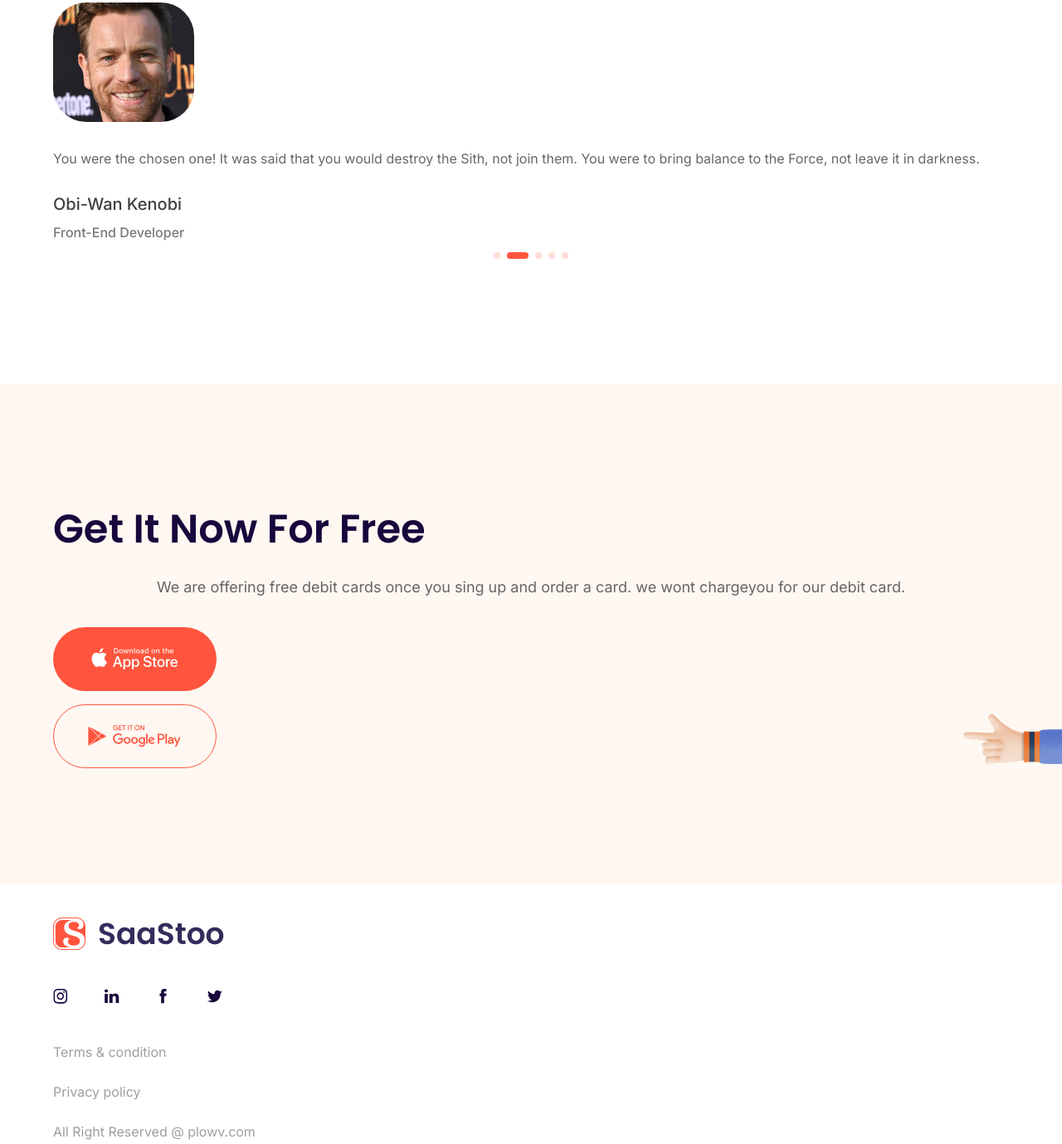
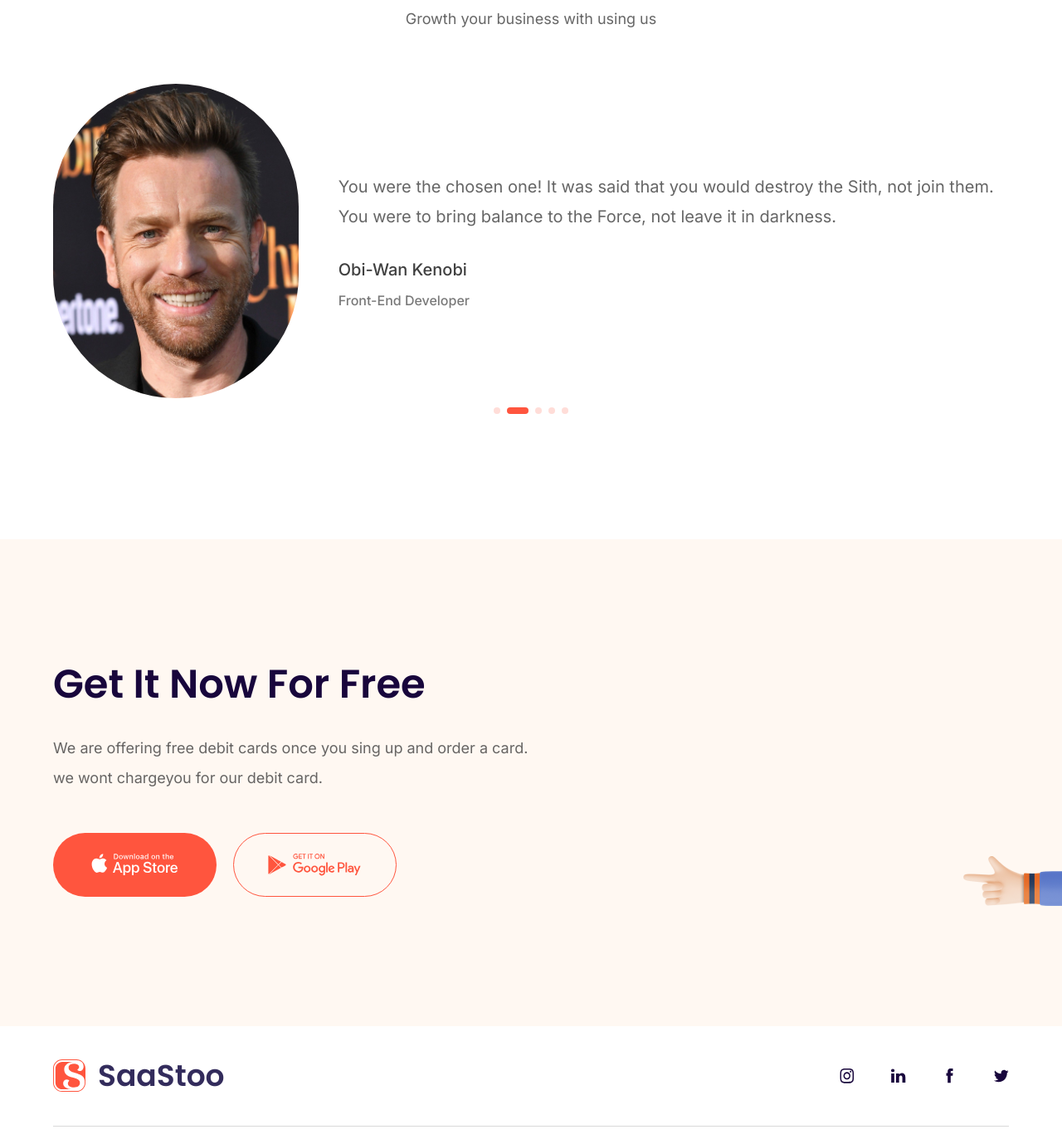
Before and after one commit to YuriiPohorilets/saasto, a website built with Parcel: page src/index.html in a window 1280 px wide. Shown: the part 6281-7660 px from the top of the page at 83% size. Built offline with nearby package versions, Linux system fonts and the light colour scheme.

Commit message:
added desktop styles

```diff
--- a/src/sass/components/_clients.scss
+++ b/src/sass/components/_clients.scss
@@ -1,13 +1,39 @@
+.clients__container {
+  @include bpoint(desktop) {
+    display: flex;
+  }
+}
+
+.clients__wrapper {
+  @include bpoint(desktop) {
+    flex-basis: 50%;
+  }
+}
+
 .clients__wrapper--content {
   margin-bottom: 40px;
+
+  @include bpoint(desktop) {
+    order: 1;
+  }
 }
 
 .clients__subtitle {
   margin-bottom: 18px;
+
+  @include bpoint(desktop) {
+    margin-bottom: 24px;
+  }
 }
 
 .clients__description {
   margin-bottom: 28px;
+
+  @include bpoint(desktop) {
+    margin-bottom: 48px;
+
+    text-align: start;
+  }
 }
 
 .clients__list {
@@ -17,6 +43,11 @@
   flex-wrap: wrap;
   justify-content: center;
   gap: 16px;
+
+  @include bpoint(desktop) {
+    justify-content: flex-start;
+    gap: 36px;
+  }
 }
 
 .clients__item {
@@ -28,6 +59,13 @@
   justify-content: center;
 
   border-radius: 10px;
+
+  @include bpoint(desktop) {
+    width: 240px;
+    height: 152px;
+
+    border-radius: 48px;
+  }
 
   &:nth-child(1) {
     background-color: getColor(clients-1st);
--- a/src/sass/components/_footer.scss
+++ b/src/sass/components/_footer.scss
@@ -2,12 +2,28 @@
   padding: 40px 0;
 }
 
+.footer__wrapper {
+  @include bpoint(desktop) {
+    display: flex;
+    align-items: center;
+    justify-content: space-between;
+  }
+}
+
 .footer__wrapper--content {
   margin-bottom: 46px;
+
+  @include bpoint(desktop) {
+    margin-bottom: 40px;
+  }
 }
 
 .logo--footer {
   margin-bottom: 46px;
+
+  @include bpoint(desktop) {
+    margin-bottom: 0;
+  }
 }
 
 .social {
@@ -54,6 +70,16 @@
   display: flex;
   flex-direction: column;
   gap: 24px;
+
+  @include bpoint(desktop) {
+    padding-top: 40px;
+
+    flex-direction: row;
+    justify-content: flex-start;
+    gap: 108px;
+
+    border-top: 1px solid rgba(64, 64, 64, 0.2);
+  }
 }
 
 .footer__terms,
--- a/src/sass/components/_join.scss
+++ b/src/sass/components/_join.scss
@@ -6,21 +6,52 @@
   overflow: hidden;
 }
 
+.join__container {
+  @include bpoint(desktop) {
+    display: flex;
+  }
+}
+
+.join__wrapper {
+  @include bpoint(desktop) {
+    flex-basis: 50%;
+  }
+}
+
 .join__subtitle {
   margin-bottom: 16px;
+
+  @include bpoint(desktop) {
+    margin-bottom: 24px;
+  }
 }
 
 .join__description {
   margin-bottom: 30px;
+
+  @include bpoint(desktop) {
+    margin-bottom: 48px;
+
+    text-align: start;
+  }
 }
 
 .join__list {
   @extend %list;
+
+  @include bpoint(desktop) {
+    display: flex;
+    gap: 20px;
+  }
 }
 
 .join__item {
   &:not(:last-child) {
     margin-bottom: 16px;
+  }
+
+  @include bpoint(desktop) {
+    margin-bottom: 0;
   }
 }
 
--- a/src/sass/components/_reviews.scss
+++ b/src/sass/components/_reviews.scss
@@ -6,10 +6,21 @@
 
 .reviews__subtitle {
   margin-bottom: 30px;
+
+  @include bpoint(desktop) {
+    margin-bottom: 20px;
+
+    text-align: center;
+  }
 }
 
 .reviews__description {
   display: none;
+
+  @include bpoint(desktop) {
+    margin-bottom: 60px;
+    display: block;
+  }
 }
 
 .slider {
@@ -22,6 +33,12 @@
 .slider__item {
   display: flex;
   flex-direction: column;
+
+  @include bpoint(desktop) {
+    flex-direction: row;
+    align-items: center;
+    gap: 48px;
+  }
 }
 
 .slider__img {
@@ -33,6 +50,14 @@
   background-color: getColor(bg-action);
   border-radius: 40px;
   object-fit: cover;
+
+  @include bpoint(desktop) {
+    margin-bottom: 0;
+    width: 298px;
+    height: 379px;
+
+    border-radius: 370px;
+  }
 }
 
 .slider__quote {
@@ -42,6 +67,12 @@
   line-height: 1.8;
 
   opacity: 0.8;
+
+  @include bpoint(desktop) {
+    margin-bottom: 36px;
+
+    font-size: 20px;
+  }
 }
 
 .slider__name {
@@ -50,6 +81,13 @@
   font-weight: 500;
   font-size: 20px;
   line-height: 1.2;
+
+  @include bpoint(desktop) {
+    margin-bottom: 16px;
+
+    font-style: 24px;
+    line-height: 1;
+  }
 }
 
 .slider__position {
@@ -58,6 +96,11 @@
   line-height: 1.62;
 
   opacity: 0.7;
+
+  @include bpoint(desktop) {
+    font-style: 18px;
+    line-height: 1.44;
+  }
 }
 
 .swiper-pagination-bullet {
```
